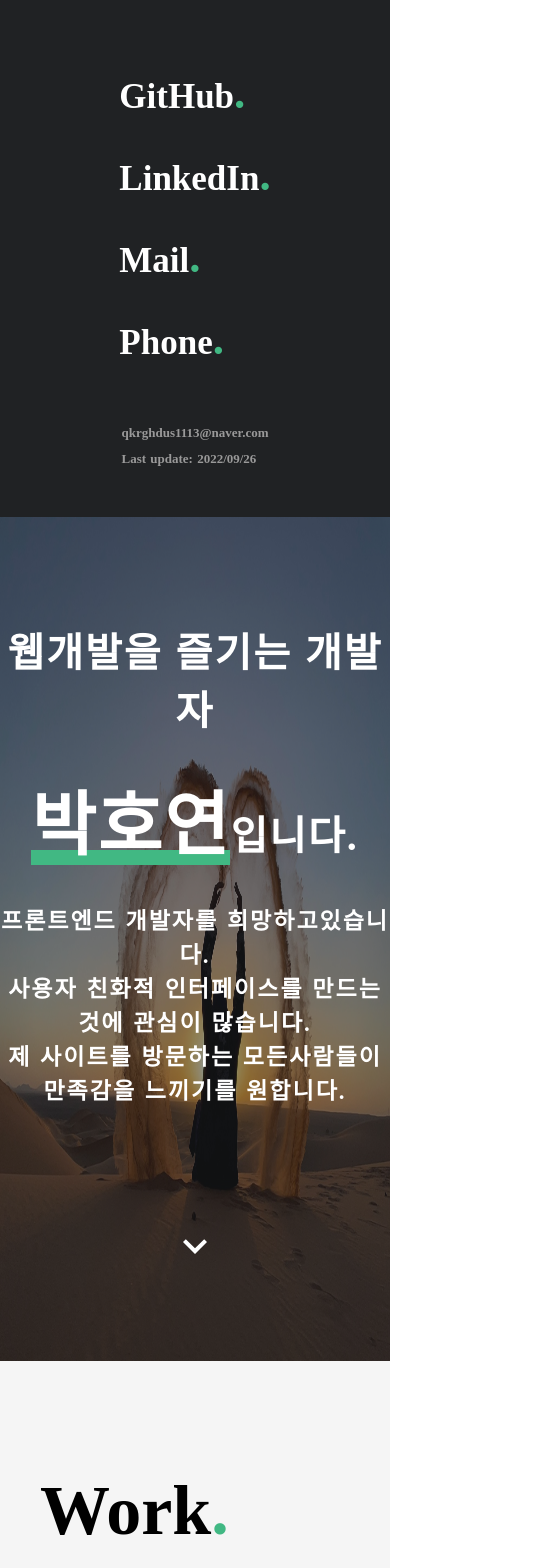
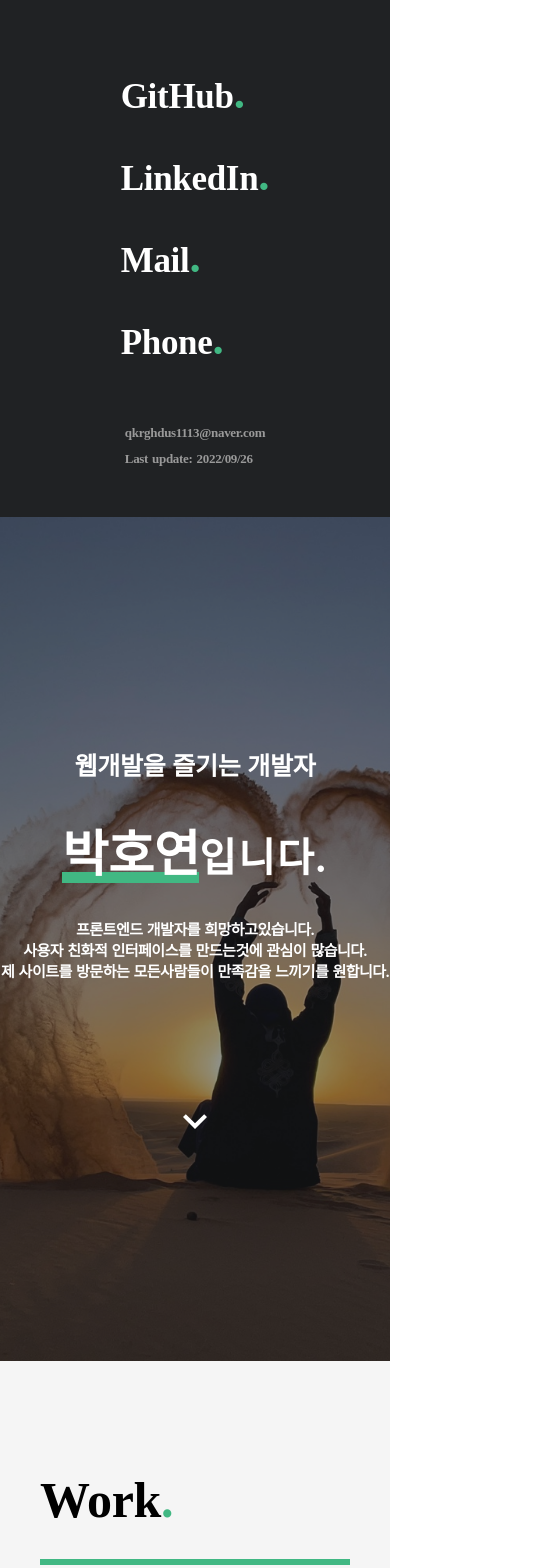
Before and after one commit to mercuryPark/VuePortFolio, a Nuxt app: page / in a window 390 px wide. Shown: the top 1568 px of the page, 550 px wide, since content can reach past the window. Built offline with nearby package versions, Linux system fonts and the light colour scheme; a web font is replaced by a local one.

Commit message:
0930 01:46 update

```diff
--- a/assets/common.css
+++ b/assets/common.css
@@ -1,5 +1,100 @@
+@media (max-width:600px){
+    #오픈채팅사이트 img,
+    #계획달성사이트 img{
+        width: 100% !important;
 
-@media (max-width:1100px){
+    }
+    #ability #container{
+        width: 100vw !important;
+    }
+    #share ul{
+        row-gap: 0px !important;
+    }
+    #share h3{
+        font-size: 13px !important;
+    }
+    #share ul li a{
+        font-size: 30px !important;
+    }
+    #introduce .imgBox{
+        position: relative !important;
+    }
+    #introduce .imgBox img{
+        object-fit: cover !important;
+    }
+    #container h1{
+        width: 100% !important;
+        font-size: 50px !important;
+    }
+    #container p, #container li {
+        font-size: 16px !important;
+    }
+    #container h2{
+        font-size: 32px !important;
+    }
+    .v-item-group{
+        width: 100% !important;
+    }
+    #chapter-5 p{
+        font-size: 16px !important;
+        width: 100% !important;
+    }
+    #chapter-5 h1{
+        font-size: 40px !important;
+    }
+    #container .chapter #포트폴리오{
+        font-size: 25px !important;
+    }
+    #chapter-5 h2{
+        font-size: 25px !important;
+        width: 100% !important;
+    }
+    #sideNav{
+        display:none !important;
+    }
+    .flex{
+        display: block !important;
+    }
+    #share{
+        width: 100vw !important;
+    height: 80% !important;
+    row-gap: 30px !important;
+    }
+    #introduce,
+    #introduce .textBox,
+    #introduce .imgBox img{
+        width: 100vw !important;
+    }
+    .text-1,
+.text-2,
+.text-3{
+    position: relative !important;
+    font-family: "NEXON Lv2 Gothic Bold";
+    letter-spacing: 2px !important;
+    z-index: 5 !important;
+    margin: 16px 0 !important;
+
+}
+.text-1 span{
+    font-family: "NEXON Lv2 Gothic Bold" !important;
+}
+.textBox .text-1 span,
+.text-2{
+    font-size: 25px !important;
+}
+.textBox .text-2 span{
+    font-size: 50px !important;
+    background-size: 100% 100% !important;
+    background-image: linear-gradient(transparent 80%, #41B883 20%);
+    font-family: "NEXON Lv2 Gothic Bold" !important;
+}
+.textBox .text-3 span{
+    font-size: 15px !important;
+    letter-spacing: -0.5px;
+}
+
+}
+@media (max-width:1080px){
     #ability #container{
         width: 100vw !important;
     }
@@ -64,6 +159,8 @@
 }
 
 
+
+
 li{
     background: linear-gradient(to right, transparent 50%, #41B883 50%) 0px 0px / 200%;
     transition: all 0.25s ease 0s;
@@ -91,7 +188,7 @@ a{
 *{
     font-family: 'NEXON Lv2 Gothic';
     font-weight: 700;
-
+    letter-spacing: -0.3px;
 }
 /* main container */
 .text-1,
@@ -216,7 +313,7 @@ a{
 #introduce .imgBox img{
     width: 80vw;
     height: 100vh;
-
+    object-fit: cover;
 }
 #share{
     width: 20vw;
@@ -421,7 +518,6 @@ h1.point{
     font-weight: 700;
 }
 h1.point.color{
-
     font-size: 18px !important;
 }
 
```
